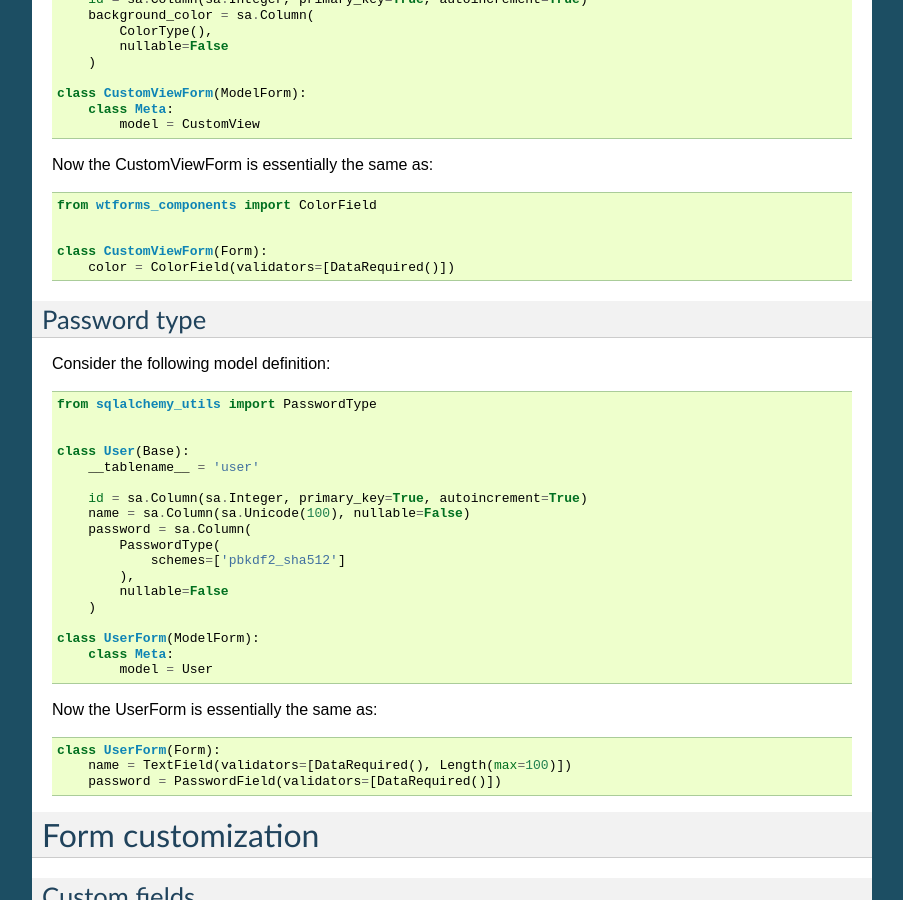
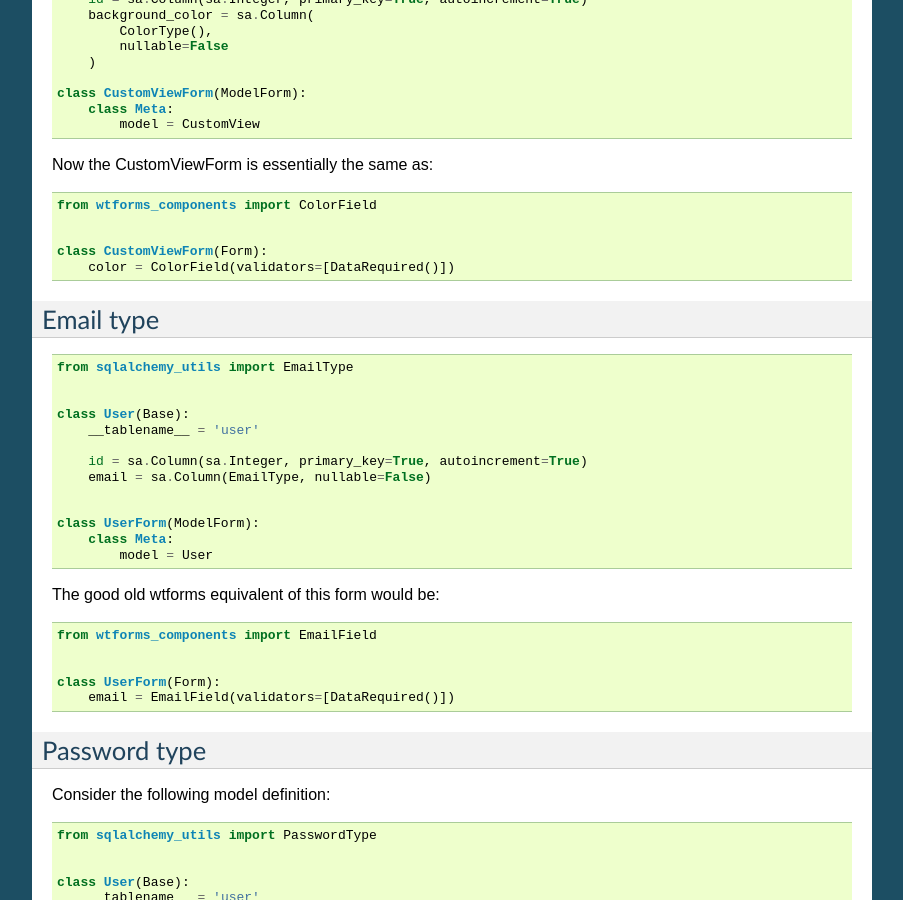
Before and after one commit to kvesteri/wtforms-alchemy, a Sphinx documentation site: the page built from docs/index.rst, in a window 1280 px wide and 900 px high, scrolled down 3862 px. Shown: the whole window, without its empty margins (198-1101 px from the left). Built offline with Sphinx 7.4.7, drawn with Linux system fonts in a browser that asks for light colours; some of the changed text lies outside the part shown.

Commit message:
Added EmailType example

```diff
--- a/docs/index.rst
+++ b/docs/index.rst
@@ -242,6 +242,40 @@ Now the CustomViewForm is essentially the same as:
 
     class CustomViewForm(Form):
         color = ColorField(validators=[DataRequired()])
+
+
+
+Email type
+----------
+
+::
+
+
+    from sqlalchemy_utils import EmailType
+
+
+    class User(Base):
+        __tablename__ = 'user'
+
+        id = sa.Column(sa.Integer, primary_key=True, autoincrement=True)
+        email = sa.Column(EmailType, nullable=False)
+
+
+    class UserForm(ModelForm):
+        class Meta:
+            model = User
+
+
+The good old wtforms equivalent of this form would be:
+
+::
+
+
+    from wtforms_components import EmailField
+
+
+    class UserForm(Form):
+        email = EmailField(validators=[DataRequired()])
 
 
 
```
Also changed, not shown: other parts of docs/index.rst (+7 -7 lines).
